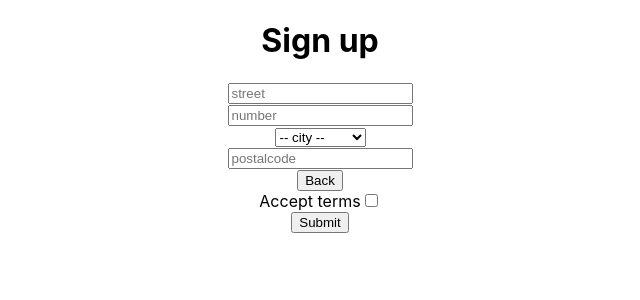
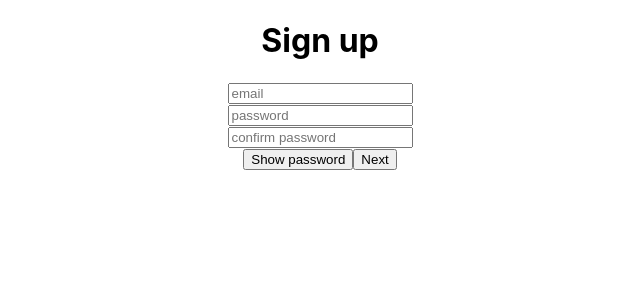
Before and after one commit to marloesverdonk/form-typescript, a React (Create React App) app: page / in a window 1280 px wide. Shown: the top 300 px of the page, without its empty margins (320-960 px from the left). Built offline with nearby package versions, Linux system fonts and the light colour scheme.

Commit message:
Vragen toegevoegd voor feedback

```diff
--- a/src/components/AddressForm.tsx
+++ b/src/components/AddressForm.tsx
@@ -1,8 +1,8 @@
 import React from 'react'
-import { State } from './FormContainer'
+//import { State } from './FormContainer'
 
 interface Props {
-    values: State // Moet dit State ipv Address zijn?
+    values: Address // Moet dit State ipv Address zijn?
     onChange: (newAddress: Address) => void
 }
 
--- a/src/components/Form.tsx
+++ b/src/components/Form.tsx
@@ -14,7 +14,7 @@ export const Form: React.FC<Props> = (props) => {
     return (
         <div>
             {<h1>Sign up</h1>}
-                {<h3>{props.values.error}</h3>}
+            {<h3>{props.values.error}</h3>}
             <form onSubmit={e => {
                 e.preventDefault()
                 props.onSubmit()
--- a/src/components/FormContainer.tsx
+++ b/src/components/FormContainer.tsx
@@ -39,7 +39,7 @@ export class FormContainer extends React.Component<Props, State>{
 
         showPassword: false,
         termsAccepted: false,
-        showNext: true
+        showNext: false
     }
 
     onSubmit = () => {
--- a/src/components/Home.tsx
+++ b/src/components/Home.tsx
@@ -3,7 +3,7 @@ import React from 'react'
 
 interface Props {
 
- }
+}
 
 export const Home: React.FC<Props> = (props) => {
     return (
@@ -14,3 +14,6 @@ export const Home: React.FC<Props> = (props) => {
 }
 
 export default Home
+
+
+// Hoe gebruik je props bij Redirect of kan dat niet?
```
Also changed, not shown: src/App.tsx (+8 -5 lines), src/components/LoginContainer.tsx (+9 -0 lines). Lines whose indentation alone changed are shown as unchanged.
